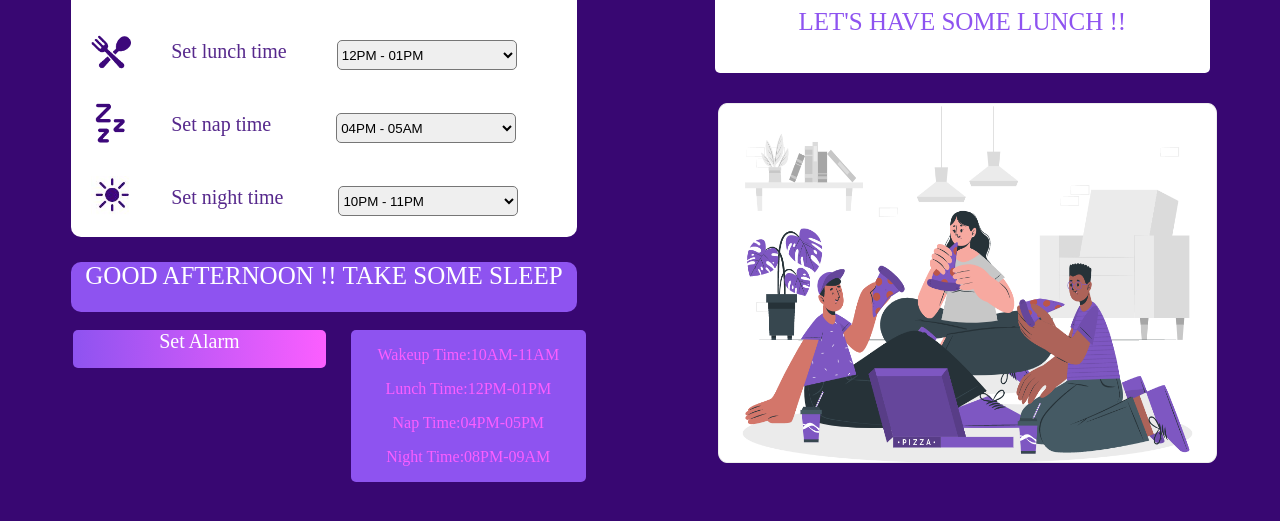
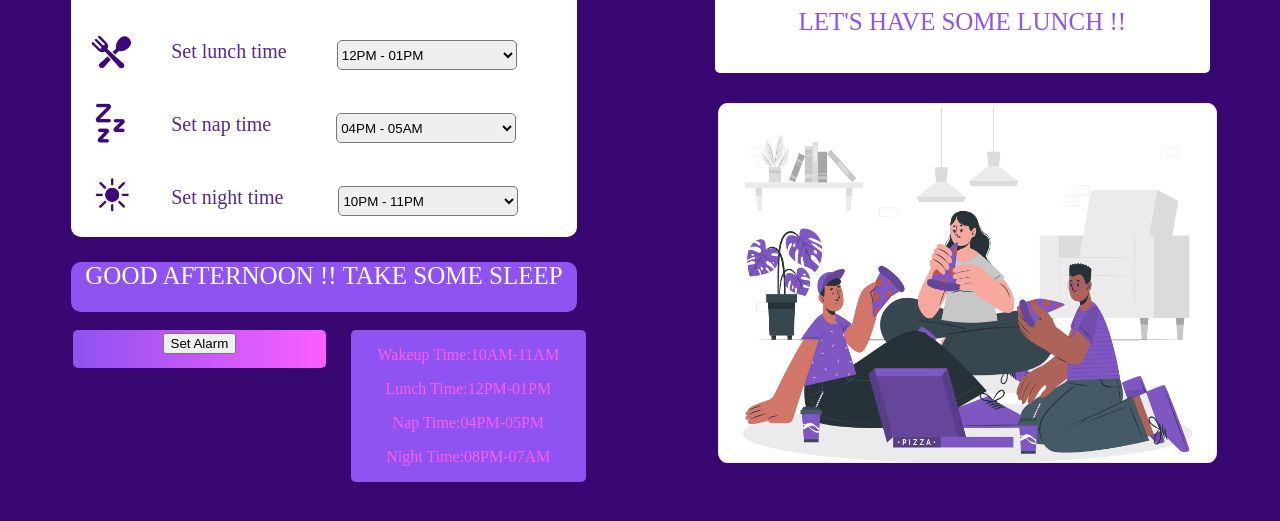
Before and after one commit to Chintu5268/js_digital_clock, a plain HTML site: page index.html in a window 1280 px wide. Shown: the part 195-716 px from the top of the page. Drawn offline with Linux system fonts and the light colour scheme.

Commit message:
change ptag of set alram into button and also night time

```diff
--- a/index.html
+++ b/index.html
@@ -84,13 +84,13 @@
 <br>
 <div class="part">
   <div class="part1">
-    Set Alarm
+   <button> Set Alarm</button>
   </div>
   <div class="part2">
     <p>Wakeup Time:10AM-11AM</p>
     <p>Lunch Time:12PM-01PM</p>
     <p>Nap Time:04PM-05PM</p>
-    <p>Night Time:08PM-09AM</p>
+    <p>Night Time:08PM-07AM</p>
   </div>
 </div>
     </div>
```
